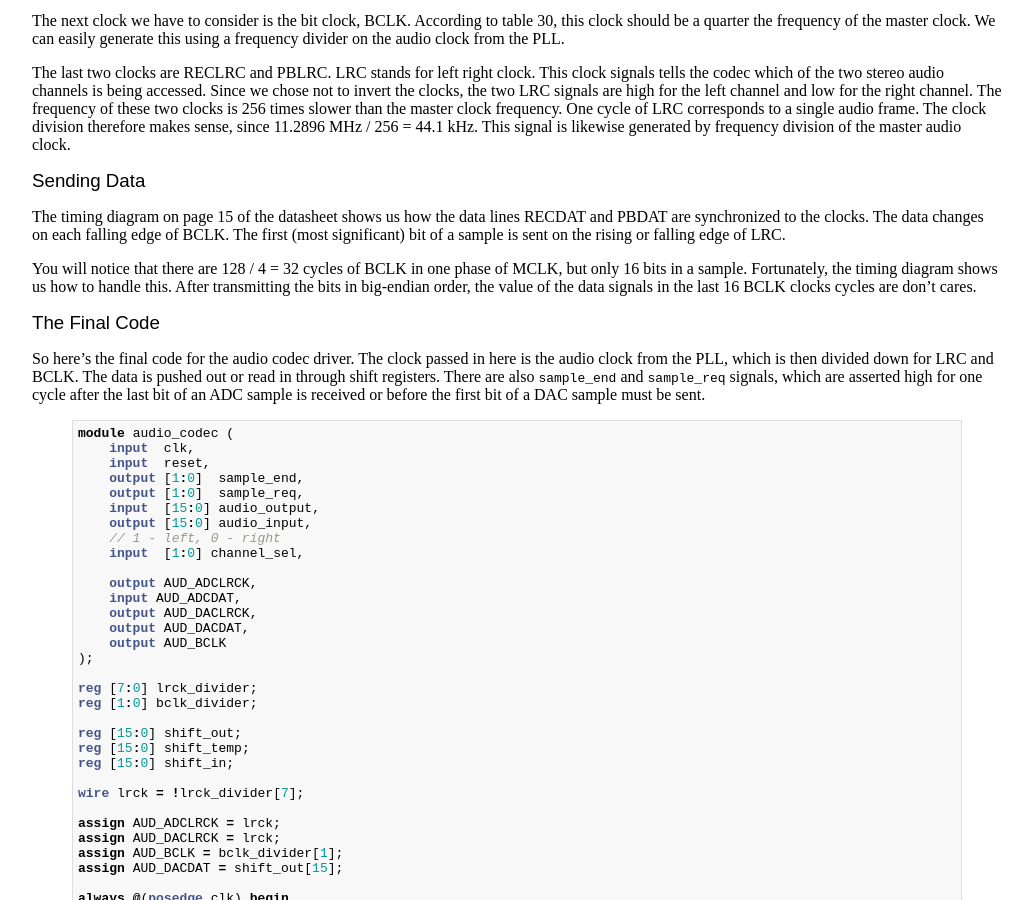
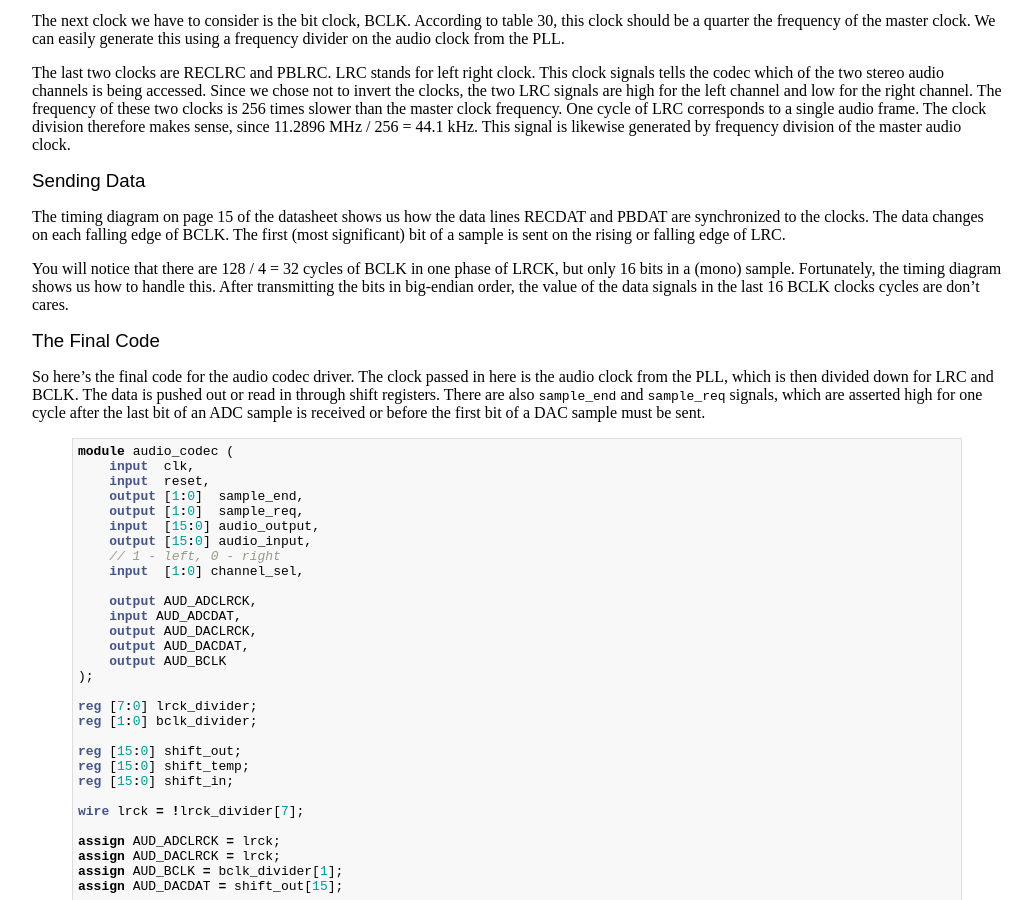
Before and after one commit to zhemao/zhemao.github.com, a Jekyll site: the page built from _posts/2014-01-15-sockit-8.markdown, in a window 1280 px wide and 900 px high, scrolled down 10744 px. Shown: the whole window, without its empty margins (123-1155 px from the left). Built offline with Jekyll 4.4.1, drawn with Linux system fonts in a browser that asks for light colours.

Commit message:
fix typo about BCLK and LRCK

```diff
--- a/_posts/2014-01-15-sockit-8.markdown
+++ b/_posts/2014-01-15-sockit-8.markdown
@@ -536,9 +536,9 @@ falling edge of BCLK. The first (most significant) bit of a sample is sent
 on the rising or falling edge of LRC.
 
 You will notice that there are 128 / 4 = 32 cycles of BCLK in one phase of
-MCLK, but only 16 bits in a sample. Fortunately, the timing diagram shows us
-how to handle this. After transmitting the bits in big-endian order, the
-value of the data signals in the last 16 BCLK clocks cycles are don't cares.
+LRCK, but only 16 bits in a (mono) sample. Fortunately, the timing diagram
+shows us how to handle this. After transmitting the bits in big-endian order,
+the value of the data signals in the last 16 BCLK clocks cycles are don't cares.
 
 ### The Final Code
 
```
